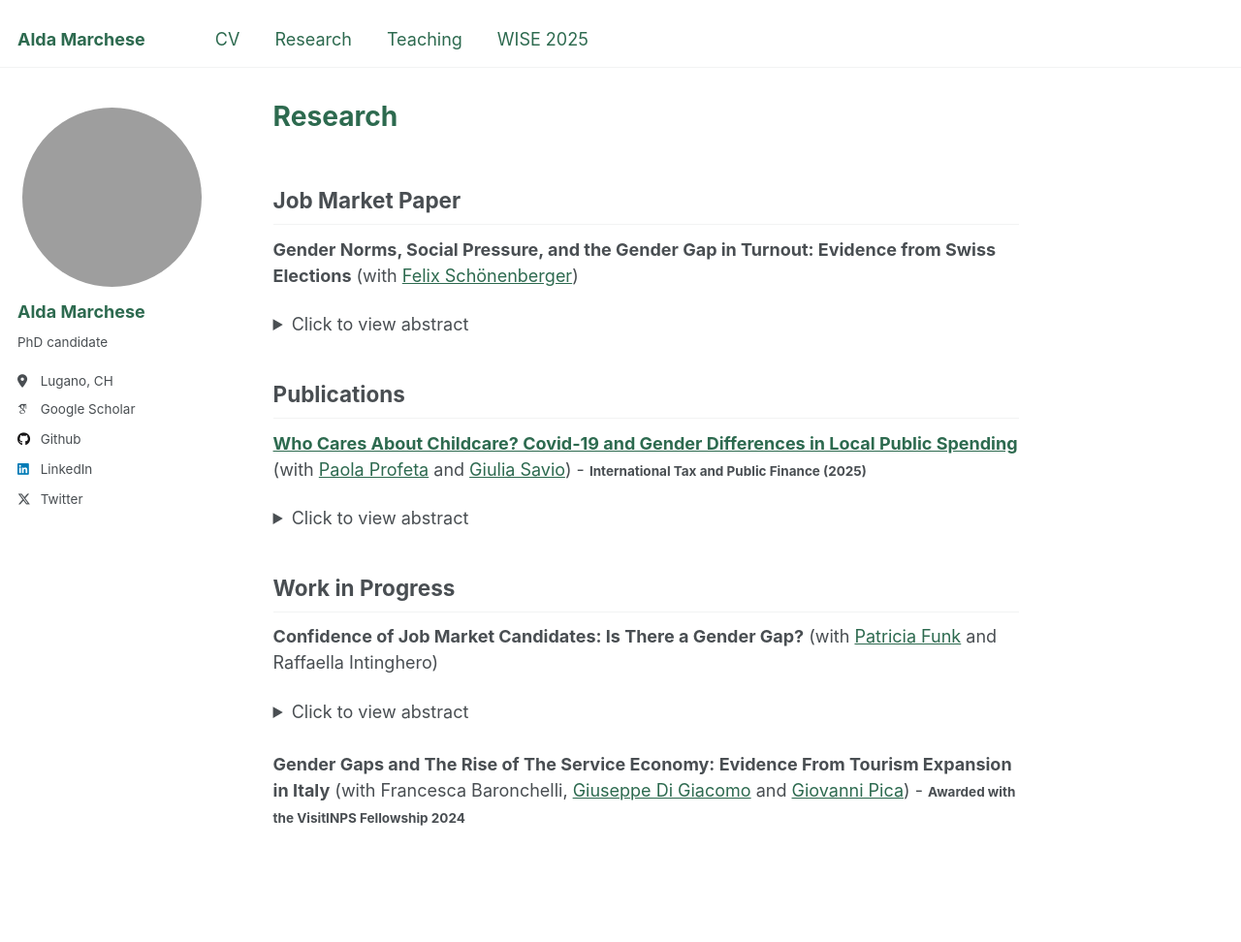
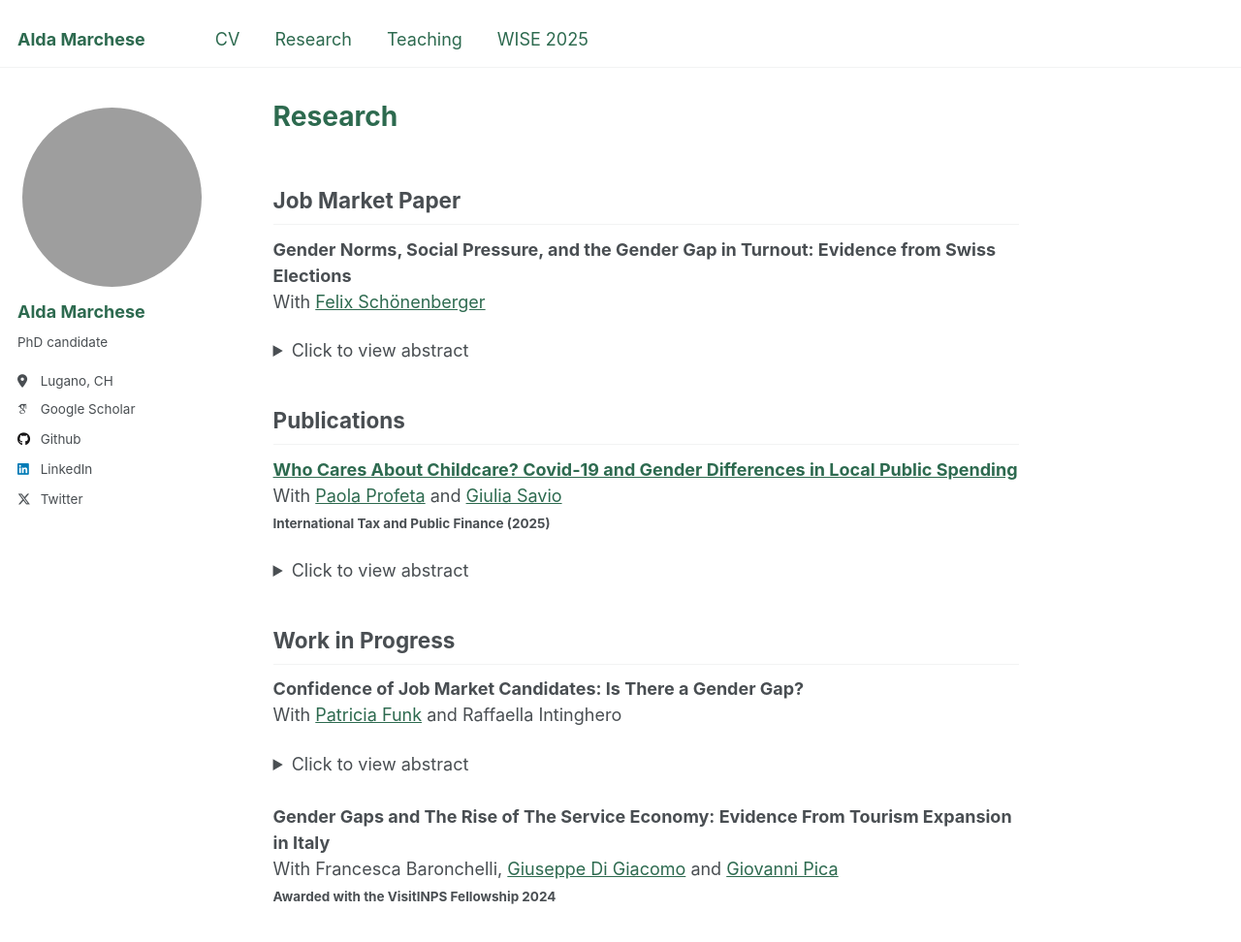
Before and after one commit to aldamarchese/aldamarchese.github.io, a Jekyll site: the page built from _pages/research.md, in a window 1280 px wide and 1149 px high. Shown: the top 972 px of the window at 97% size. Built offline with Jekyll 4.4.1, drawn with Linux system fonts in a browser that asks for light colours; some web fonts are replaced.

```diff
--- a/_pages/research.md
+++ b/_pages/research.md
@@ -8,7 +8,8 @@ redirect_from:
 ---
 ## Job Market Paper
 
-**Gender Norms, Social Pressure, and the Gender Gap in Turnout: Evidence from Swiss Elections** (with [Felix Schönenberger](https://sites.google.com/view/felix-schoenenberger/home?authuser=0))
+**Gender Norms, Social Pressure, and the Gender Gap in Turnout: Evidence from Swiss Elections**<br>
+With [Felix Schönenberger](https://sites.google.com/view/felix-schoenenberger/home?authuser=0)
 <details>
 <summary>Click to view abstract</summary>
 Turnout gaps may arise from hidden barriers rather than from differences in preferences, limiting the effective scope of universal suffrage. This study examines the role of gender norms and social pressure in shaping the gender gap in voter turnout in Switzerland. A triple-difference design exploits three sources of variation: the 1971 referendum on female suffrage to measure local norms, gendered differences in turnout, and the staggered introduction of postal voting between 1978 and 2005, which reduced the observability of voting. Before postal voting, women in municipalities with more regressive norms voted significantly less, producing a wider gender gap. This gap decreases by approximately 80% when voting becomes less observable, due to higher turnout among women and lower turnout among men in regressive areas. These findings demonstrate that turnout gaps are not merely preference-based but stem from external constraints, and that reducing observability through institutional reform can weaken social pressure, enhance representation, and strengthen universal suffrage.
@@ -16,7 +17,8 @@ Turnout gaps may arise from hidden barriers rather than from differences in pref
 
 ## Publications
 
-[**Who Cares About Childcare? Covid-19 and Gender Differences in Local Public Spending**](https://www.dropbox.com/scl/fi/3wgo6p8nz7fh3dbdpx8bu/Marchese_Profeta_Savio_childcare.pdf?rlkey=p1i9u543se4i06s2ajyp87t1x&dl=0) (with [Paola Profeta](https://sites.google.com/view/paola-profeta) and [Giulia Savio](https://sites.google.com/view/giuliasavioswebpage/home?authuser=0)) -
+[**Who Cares About Childcare? Covid-19 and Gender Differences in Local Public Spending**](https://www.dropbox.com/scl/fi/3wgo6p8nz7fh3dbdpx8bu/Marchese_Profeta_Savio_childcare.pdf?rlkey=p1i9u543se4i06s2ajyp87t1x&dl=0)<br>
+With [Paola Profeta](https://sites.google.com/view/paola-profeta) and [Giulia Savio](https://sites.google.com/view/giuliasavioswebpage/home?authuser=0)<br>
 <small>**International Tax and Public Finance (2025)**</small>
 <details>
 <summary>Click to view abstract</summary>
@@ -25,10 +27,13 @@ The Covid-19 pandemic increased the salience of childcare and focused attention
 
 ## Work in Progress
 
-**Confidence of Job Market Candidates: Is There a Gender Gap?** (with [Patricia Funk](https://sites.google.com/site/patriciafelicitasfunk/) and Raffaella Intinghero)
+**Confidence of Job Market Candidates: Is There a Gender Gap?**<br>
+With [Patricia Funk](https://sites.google.com/site/patriciafelicitasfunk/) and Raffaella Intinghero
 <details>
 <summary>Click to view abstract</summary>
 This is the first large-scale study on gender differences in confidence among Economics job market candidates. We collected data from six job market seasons (2019/2020 -- 2024/2025), based on the top 100 Economics departments according to QS World University Rankings. Where available, we downloaded CVs and job market papers. The basis for measuring confidence is the job market papers (JMPs) of the job market candidates. We apply text analysis to the JMPs using two approaches: first, a Bag of Words model, where we count hedging and booster words, as well as the use of first-person pronouns, and second, a large language model (GPT-5), where we use different prompts to elicit scientific uncertainty. We document significant gender differences in the way job market papers are written: female job market papers are written in a less confident way than male job market papers. This holds even when exploiting within-cohort variation, where quality differences among candidates should be minimal.
 </details>
 
-**Gender Gaps and The Rise of The Service Economy: Evidence From Tourism Expansion in Italy** (with Francesca Baronchelli, [Giuseppe Di Giacomo](https://sites.google.com/view/giuseppedigiacomo/home) and [Giovanni Pica](https://sites.google.com/site/giovannipicashomepage/home)) - <small>**Awarded with the VisitINPS Fellowship 2024**</small>
+**Gender Gaps and The Rise of The Service Economy: Evidence From Tourism Expansion in Italy**<br>
+With Francesca Baronchelli, [Giuseppe Di Giacomo](https://sites.google.com/view/giuseppedigiacomo/home) and [Giovanni Pica](https://sites.google.com/site/giovannipicashomepage/home)<br>
+<small>**Awarded with the VisitINPS Fellowship 2024**</small>
```
